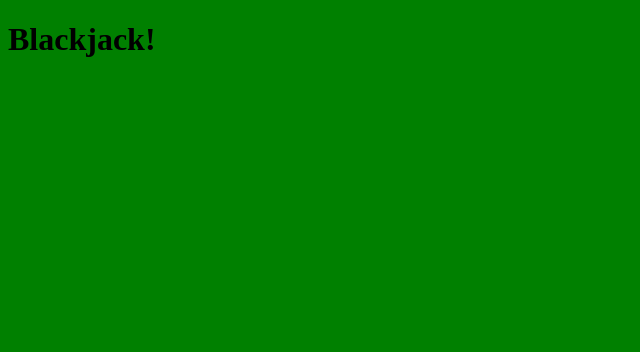
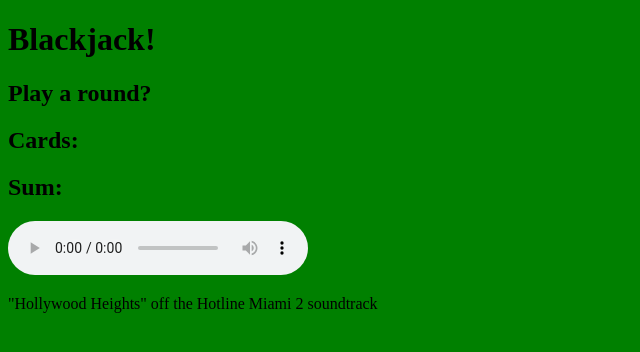
Before and after one commit to holmesmainsend/javascript_blackjack, a plain HTML site: page index.html in a window 1280 px wide. Shown: the whole page, without its empty margins (0-640 px from the left). Drawn offline with Linux system fonts and the light colour scheme.

Commit message:
added lounge music

```diff
--- a/index.html
+++ b/index.html
@@ -9,6 +9,14 @@
 </head>
 <body>
     <h1>Blackjack!</h1>
+    <h2>Play a round?</h2>
+    <h2>Cards: </h2>
+    <h2>Sum: </h2>
+    <audio controls autoplay>
+        <source src="12. Hollywood Heights.mp3" type="audio/mpeg">
+        Your browser does not support the audio element.
+    </audio>
+    <p>"Hollywood Heights" off the Hotline Miami 2 soundtrack</p>
     <script src="assets/script/index.js"></script>
 </body>
 </html>
```
Also changed, not shown: 1 other file.
